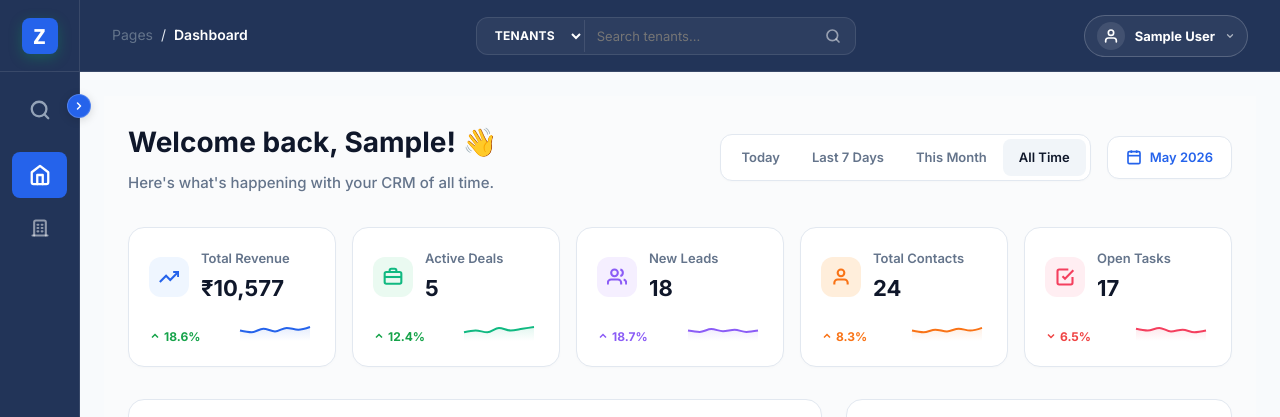
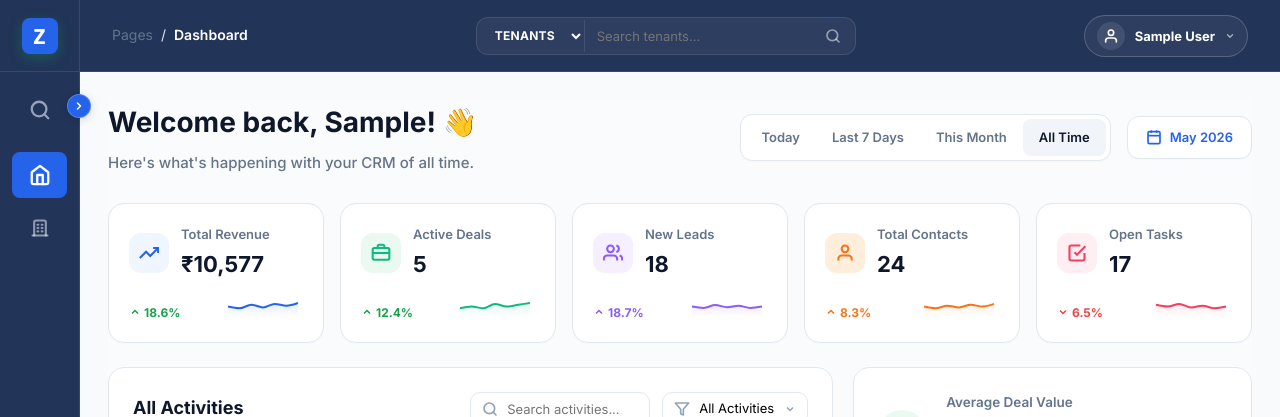
Before and after one commit to akhilmk-dev/zigcrm-admin, a React (Vite) app: page / in a window 1280 px wide. Shown: the top 417 px of the page. Built offline with nearby package versions, Linux system fonts and the light colour scheme; no server answers; sample sign-in values are in the browser's storage.

Commit message:
homepage spacing issue resolved

```diff
--- a/src/layouts/DashboardLayout.jsx
+++ b/src/layouts/DashboardLayout.jsx
@@ -521,9 +521,9 @@ export default function DashboardLayout() {
         display: 'flex',
         flexDirection: 'column',
         transition: 'margin-left 0.3s cubic-bezier(0.4, 0, 0.2, 1)',
-        width: '100%',
         minWidth: 0,
-        backgroundColor: location.pathname.includes('/contacts/') ? 'hsl(0deg 0% 98.04%)' : undefined
+        overflow: 'hidden',
+        backgroundColor: location.pathname.includes('/contacts/') ? 'hsl(0deg 0% 98.04%)' : '#F8FAFC'
       }}>
         <header style={{
           height: 'var(--header-height)',
@@ -914,7 +914,7 @@ export default function DashboardLayout() {
           </div>
         </header>
 
-        <main style={{ padding: isMobile ? '16px' : '24px', flex: 1, backgroundColor: location.pathname.includes('/contacts/') ? 'hsl(0deg 0% 98.04%)' : undefined }}>
+        <main style={{ padding: isMobile ? '16px' : '28px', flex: 1, backgroundColor: location.pathname.includes('/contacts/') ? 'hsl(0deg 0% 98.04%)' : '#F8FAFC', minWidth: 0 }}>
           <Outlet />
         </main>
       </div>
--- a/src/pages/Home.jsx
+++ b/src/pages/Home.jsx
@@ -329,10 +329,10 @@ export default function Home() {
     };
 
     return (
-        <div style={{ maxWidth: '1440px', margin: '0 auto', fontFamily: 'Inter, sans-serif', padding: isMobile ? '16px' : '24px', paddingBottom: '60px', backgroundColor: '#fafbfc', minHeight: '100vh' }}>
+        <div style={{ fontFamily: 'Inter, sans-serif', backgroundColor: '#fafbfc', minHeight: '100%', width: '100%', paddingBottom: '24px' }}>
 
             {/* Header section */}
-            <div style={{ marginBottom: '32px', display: 'flex', flexDirection: isMobile ? 'column' : 'row', justifyContent: 'space-between', alignItems: isMobile ? 'flex-start' : 'center', gap: '16px' }}>
+            <div style={{ marginBottom: '28px', display: 'flex', flexDirection: isMobile ? 'column' : 'row', justifyContent: 'space-between', alignItems: isMobile ? 'flex-start' : 'center', gap: '16px' }}>
                 <div>
                     <div style={{ fontSize: isMobile ? '24px' : '28px', fontWeight: '800', color: '#0f172a', marginBottom: '6px', display: 'flex', alignItems: 'center', gap: '8px' }}>
                         Welcome back, {user?.name?.split(' ')[0] || 'leetcode'}! 👋
@@ -384,7 +384,7 @@ export default function Home() {
                 display: 'grid',
                 gridTemplateColumns: isMobile ? '1fr' : (isTablet ? 'repeat(2, 1fr)' : 'repeat(5, 1fr)'),
                 gap: '16px',
-                marginBottom: '32px',
+                marginBottom: '24px',
                 width: '100%'
             }}>
                 {/* Metric Card 1: Total Revenue */}
@@ -568,7 +568,7 @@ export default function Home() {
             </div>
 
             {/* Split layout: All Activities and Right-hand Metrics */}
-            <div style={{ display: 'grid', gridTemplateColumns: isMobile || isTablet ? '1fr' : '1.8fr 1fr', gap: '24px', alignItems: 'start' }}>
+            <div style={{ display: 'grid', gridTemplateColumns: isMobile || isTablet ? '1fr' : 'minmax(0, 2fr) minmax(0, 1.1fr)', gap: '20px', alignItems: 'start' }}>
 
                 {/* Left Column: All Activities */}
                 <div style={{ backgroundColor: '#ffffff', borderRadius: '16px', padding: '24px', border: '1px solid #e2e8f0', boxShadow: '0 1px 3px rgba(0,0,0,0.02)', display: 'flex', flexDirection: 'column' }}>
```
Also changed, not shown: 1 other file (tests, documents, lock files or other folders).
